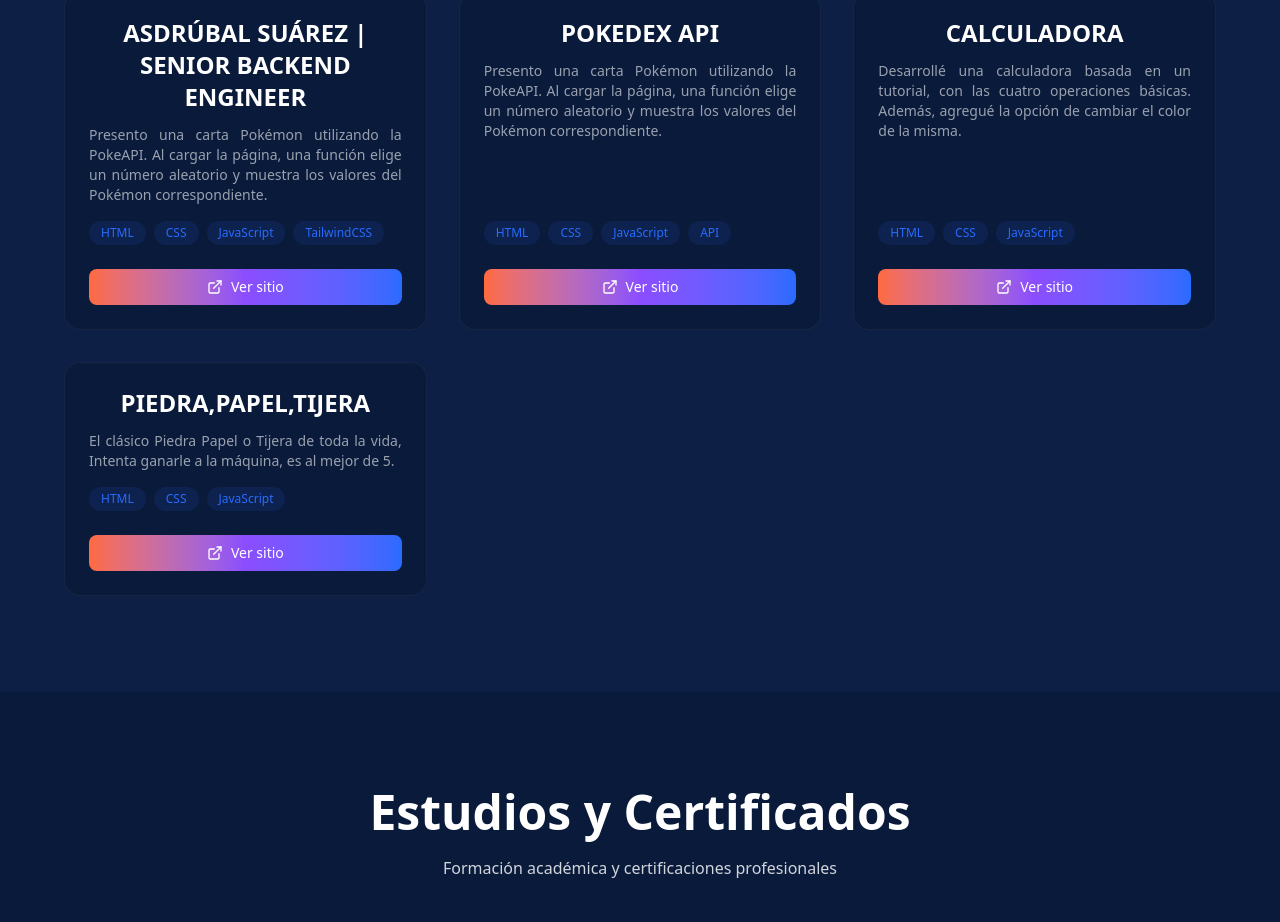
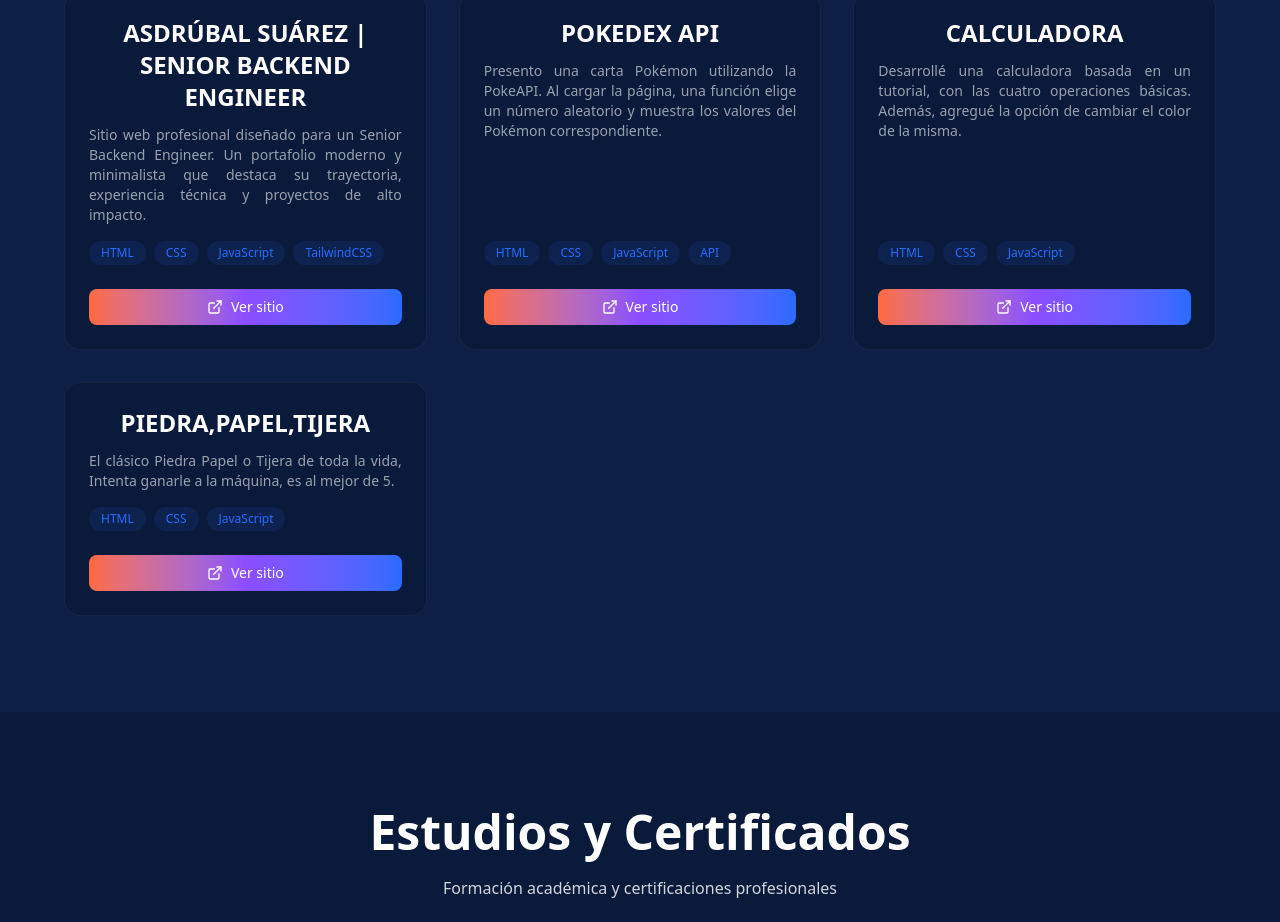
Before and after one commit to JASR2003/SitioWebPersonal-V2, a React (Vite) app: page / in a window 1280 px wide. Shown: the part 4160-5082 px from the top of the page. Built offline with nearby package versions, Linux system fonts and the light colour scheme.

Commit message:
Arreglar texto de Asdrubal

```diff
--- a/src/components/Projects.jsx
+++ b/src/components/Projects.jsx
@@ -4,7 +4,7 @@ export function Projects() {
     const projects = [
         {
             title: 'Asdrúbal Suárez | Senior Backend Engineer',
-            description: 'Presento una carta Pokémon utilizando la PokeAPI. Al cargar la página, una función elige un número aleatorio y muestra los valores del Pokémon correspondiente.',
+            description: 'Sitio web profesional diseñado para un Senior Backend Engineer. Un portafolio moderno y minimalista que destaca su trayectoria, experiencia técnica y proyectos de alto impacto.',
 
             technologies: ['HTML', 'CSS', 'JavaScript', 'TailwindCSS'],
             demoUrl: 'https://asdrubalivan.com/'
```
